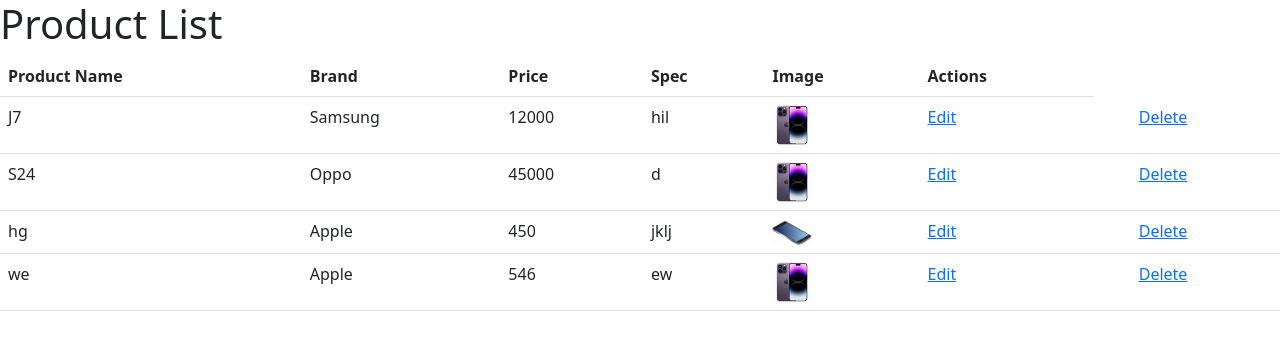
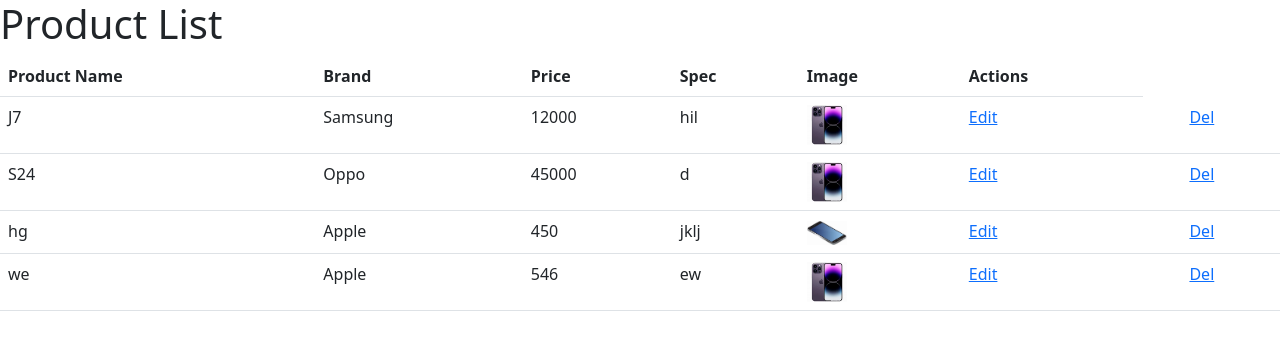
Before and after one commit to jeenam007/mob_pjct_v2, a Django app: page /list/ in a window 1280 px wide. Shown: the top 350 px of the page. Run offline with Django 5.2, Linux system fonts and the light colour scheme; data comes from the database, SQL or seed files in the repository.

```diff
--- a/templates/list.html
+++ b/templates/list.html
@@ -29,7 +29,7 @@
             <td><img src="{{mobile_obj.image.url}}" alt="img" style="width:40px;"></td>
             {% comment %} <td>{{mobile_obj.date}}</td> {% endcomment %}
             <td><a href="">Edit<td>
-            <td><a href="{% url 'delete' mobile_obj.pk %}">Delete</td>
+            <td><a href="{% url 'delete' mobile_obj.pk %}">Del</td>
         </tr>
         {%endfor%}
     </table>
```
